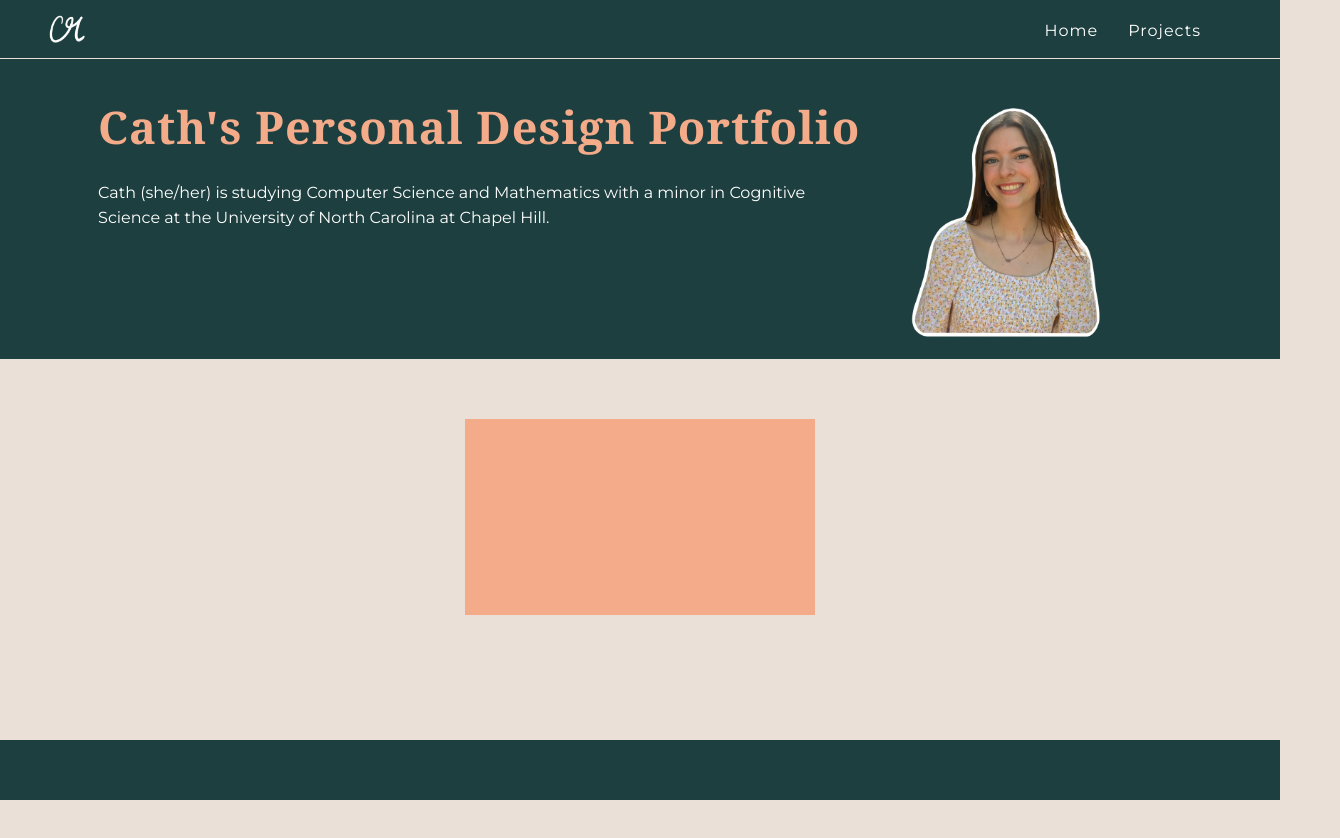
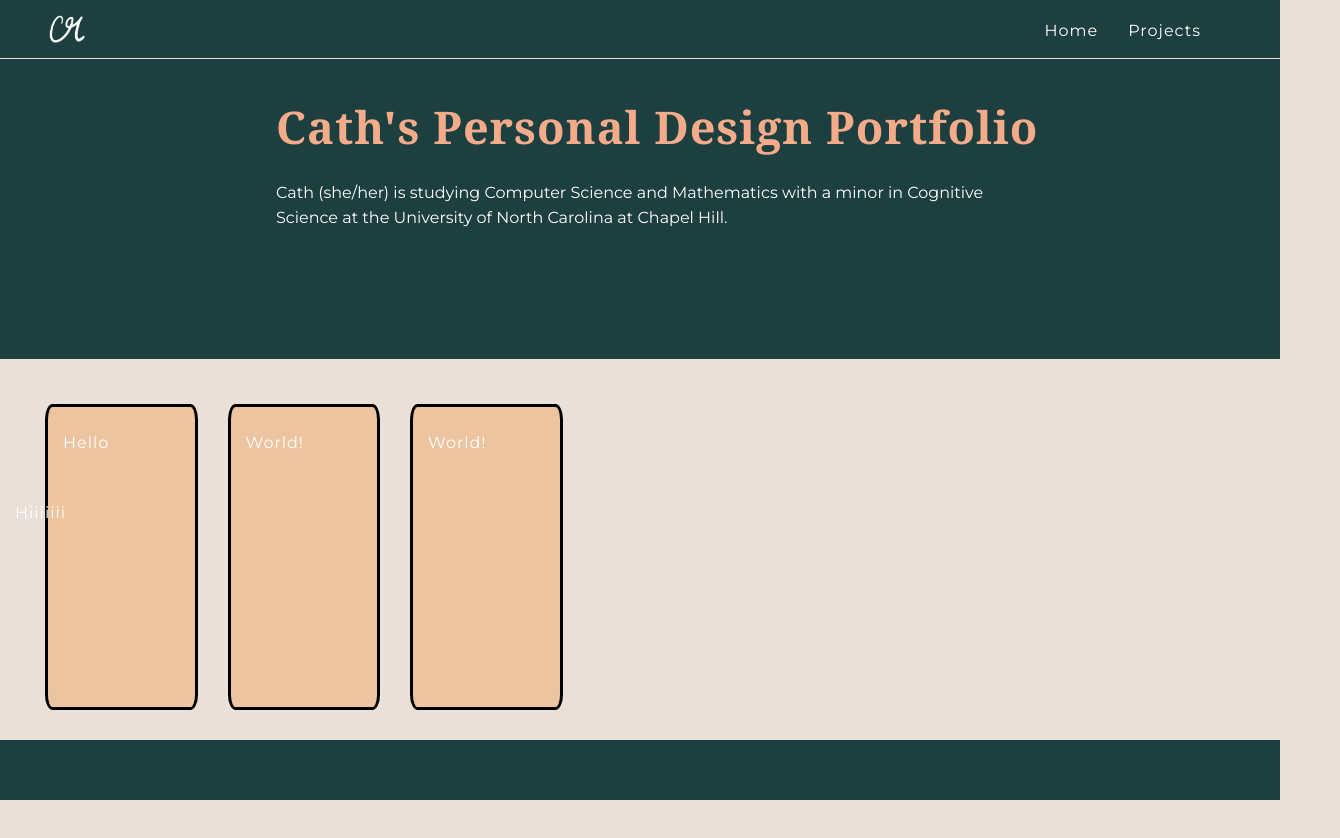
Before and after one commit to croberts808/cathroberts, an Angular app in the folder cath-website/: page / in a window 1280 px wide. Shown: the top 838 px of the page, 1340 px wide, since content can reach past the window. Before the commit the page ends 800 px from the top, so only its background shows below. Built offline with nearby package versions, Linux system fonts and the light colour scheme.

Commit message:
practicing overlapping

```diff
--- a/cath-website/src/app/app.component.html
+++ b/cath-website/src/app/app.component.html
@@ -5,7 +5,6 @@
         <a routerLink = "/" routerLinkActive="active"><h1>Home</h1></a>
         <a routerLink = "/projects" routerLinkActive="active"><h1>Projects</h1></a>
     </div>
-
 </div>
 <router-outlet></router-outlet>
 
--- a/cath-website/src/app/home/home.component.html
+++ b/cath-website/src/app/home/home.component.html
@@ -6,10 +6,21 @@
         <h2>Cath's Personal Design Portfolio</h2>
         <h3 style = "margin-top: -15px;">Cath (she/her) is studying Computer Science and Mathematics with a minor in Cognitive Science at the University of North Carolina  at Chapel Hill. </h3>
     </div>
-    <img class = "cutout" src = "/assets/cath_cutout.png">
+
 </div>
 
 <div class = "projects">
-    <div class = "post"> <h2>hello!</h2></div>
+    <div class = "post">
+        <h1>Hello</h1>
+    </div>
+    <div class = "post">
+        <h1>World!</h1>
+    </div>
+    <div class = "post">
+        <h1>World!</h1>
+    <div class = "posttext">
+        <h1> Hiiiiiii</h1>
+    </div>
+</div>
 
-</div>
+<div class = "fakespacing"></div>
--- a/cath-website/src/styles.css
+++ b/cath-website/src/styles.css
@@ -3,6 +3,10 @@
 body {
     background-color: #ebe0d7;
     margin: 0;
+    padding: 0;
+    width: 100%;
+    height: 100%;
+    overflow-x: hidden;
 }
 
 /* Fonts and sizes */
@@ -35,6 +39,7 @@ h3 {
 .topnav {
     background-color: #1e3f3f;
     height: 60px;
+    width: 100%;
     overflow:hidden;
     display:flex;
     align-items: center;
@@ -73,6 +78,11 @@ a {
 
 
 /* Webpage sections */
+.fakespacing {
+    height: 1200px;
+    width: 100%;
+    display: flex;
+}
 
 .intro {
     background: #1e3f3f;
@@ -97,17 +107,28 @@ a {
 
 /* Project Posts */
 .projects {
+    position: relative;
     display: flex;
     justify-content: center;
     padding: 30px;
-    margin: 30px;
+
+    width: 100%;
 }
 .post {
-    background-color: #f4ab8a;
-    width: 25%;
-    height: auto;
-    padding: 30px;
+    left: 0;
+    background-color:#edc4a0;
+    width: 20%;
+    height: 300px;
+    margin: 15px;
+    border-radius: 5%;
+    border: solid;
+}
+
+.posttext {
+    position: absolute;
+    left: 0;
 }
 
 
+
 /* images*/
```
